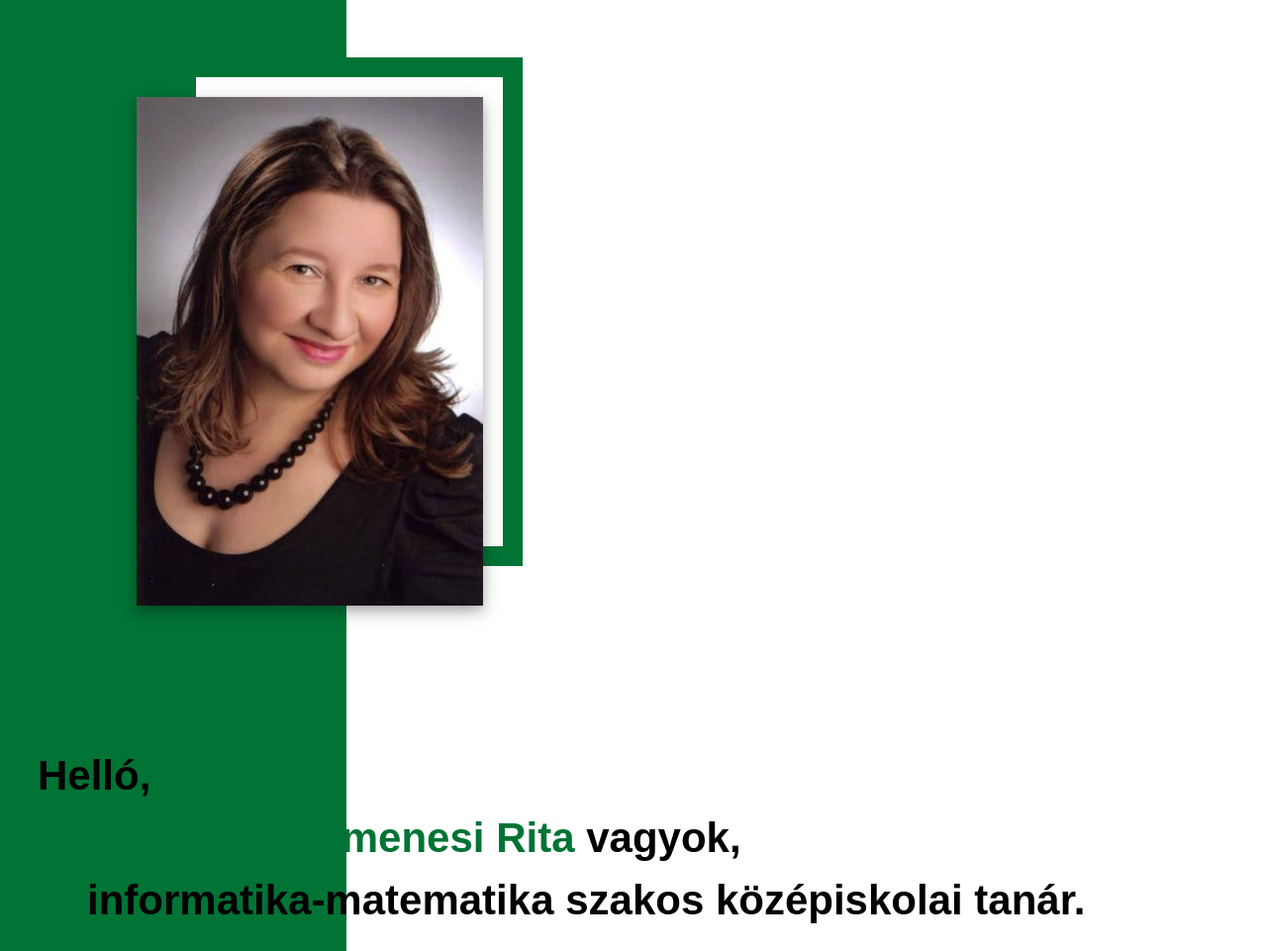
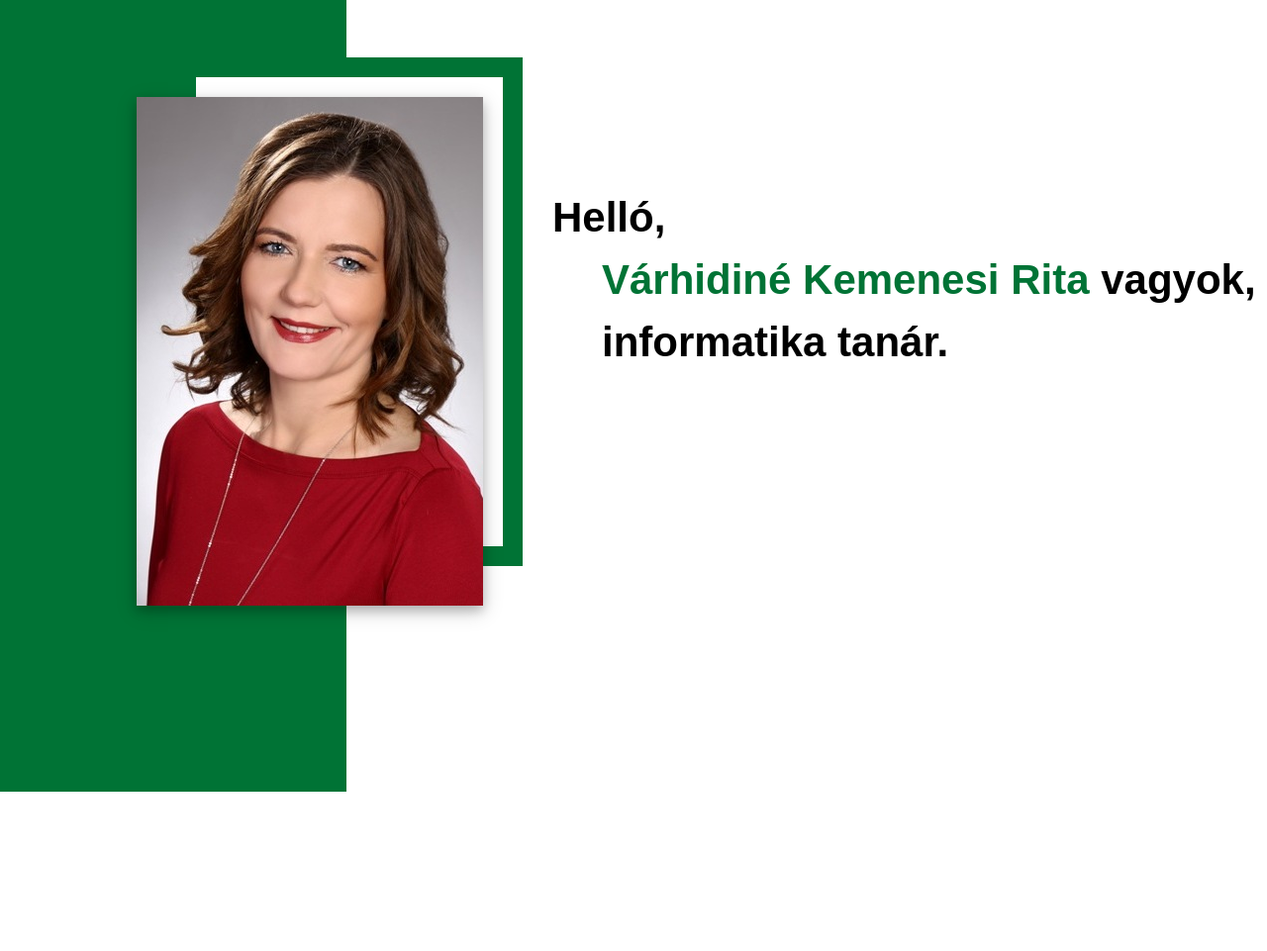
Before and after one commit to nandras88/Saturday_Project, a plain HTML site: page bemutatkozas/oneletrajz-varhidine.html in a window 1280 px wide. Shown: the whole page at 99% size. After the commit the page ends 800 px from the top, so only its background shows below. Drawn offline with Linux system fonts and the light colour scheme.

Commit message:
Rita CV fixed

```diff
--- a/bemutatkozas/oneletrajz-varhidine.html
+++ b/bemutatkozas/oneletrajz-varhidine.html
@@ -1,6 +1,5 @@
 <!DOCTYPE html>
 <html lang="hu">
-
 	<head>
 	<meta http-equiv="Content-Type" content="text/html; charset=utf-8" />
 		<title>Várhidiné Kemenesi Rita</title>
@@ -9,9 +8,9 @@
 
 	<body>
 		<div id="kep">
-	<img alt="Várhidiné Kemenesi Rita" title="Várhidiné Kemenesi Rita" src="zilahi.jpg" width="350" height="514" /></div>
+			<img alt="Várhidiné Kemenesi Rita" title="Várhidiné Kemenesi Rita" src="varhidine.jpg" width="350" height="514" /></div>
 		<div id="bemutatkozas" >
-<p class="hello">Helló, <br /><span>Várhidiné Kemenesi Rita</span> vagyok, <br />informatika-matematika szakos középiskolai tanár.</p>
+		<p class="hello">Helló, <br /><span>Várhidiné Kemenesi Rita</span> vagyok, <br />informatika tanár.</p>
 		</div>
 
 	</body>
```
Lines whose indentation alone changed are shown as unchanged.
